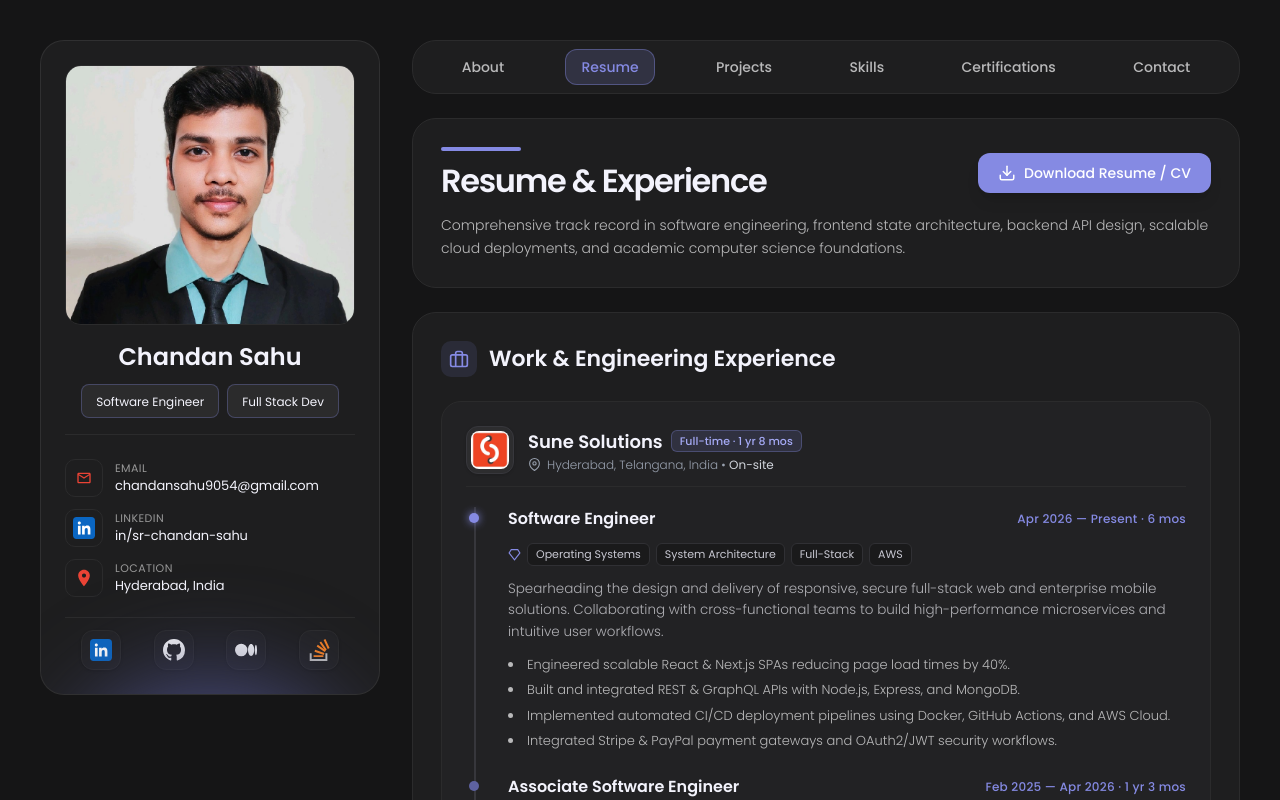
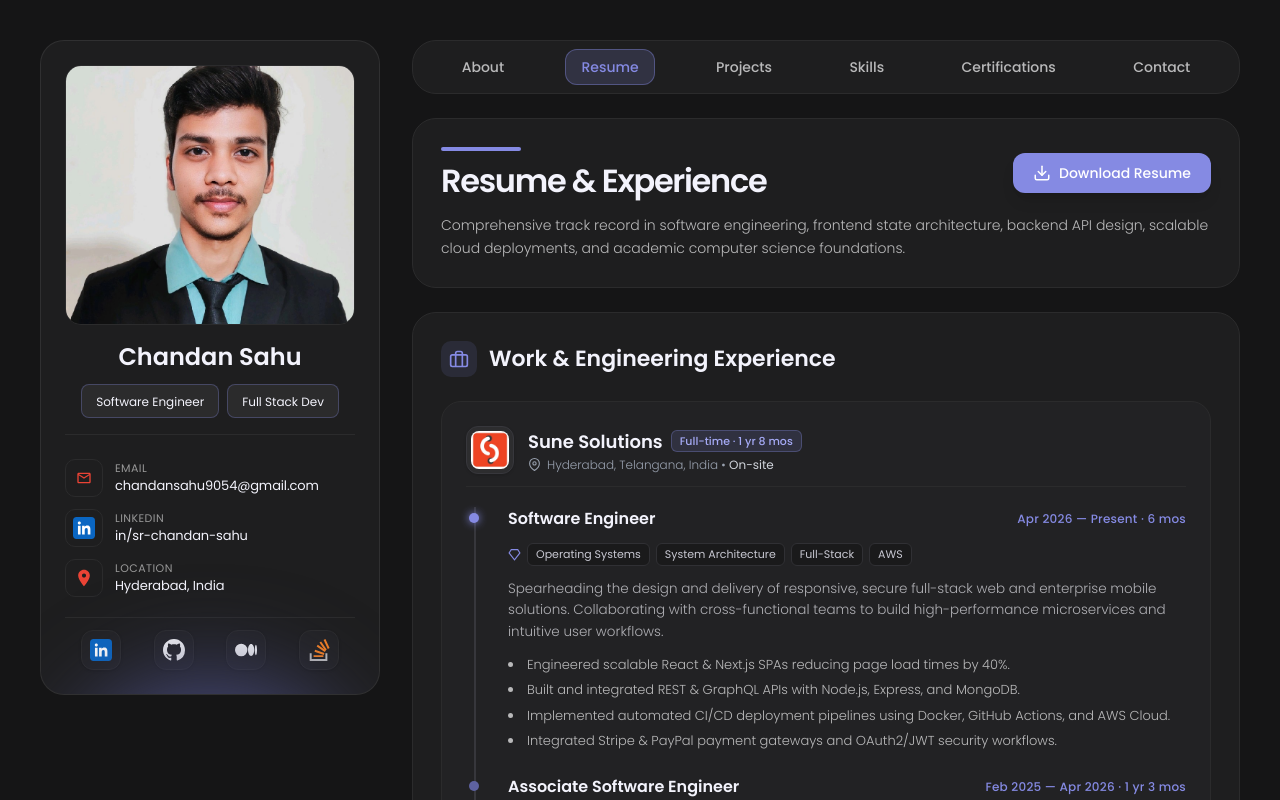
Before and after one commit to Sr-Chandan-Sahu/chandan-sahu, a React (Vite) app: page / in a window 1280 px wide. Both pictures are taken after a click on the button "Resume". Shown: the top 800 px of the page. Built offline with nearby package versions, Linux system fonts and the light colour scheme.

Commit message:
typo fix

```diff
--- a/src/components/ResumeSection.tsx
+++ b/src/components/ResumeSection.tsx
@@ -198,7 +198,7 @@ export default function ResumeSection() {
               <polyline points="7 10 12 15 17 10" />
               <line x1="12" y1="15" x2="12" y2="3" />
             </svg>
-            <span>Download Resume / CV</span>
+            <span>Download Resume</span>
           </a>
         </div>
 
```
